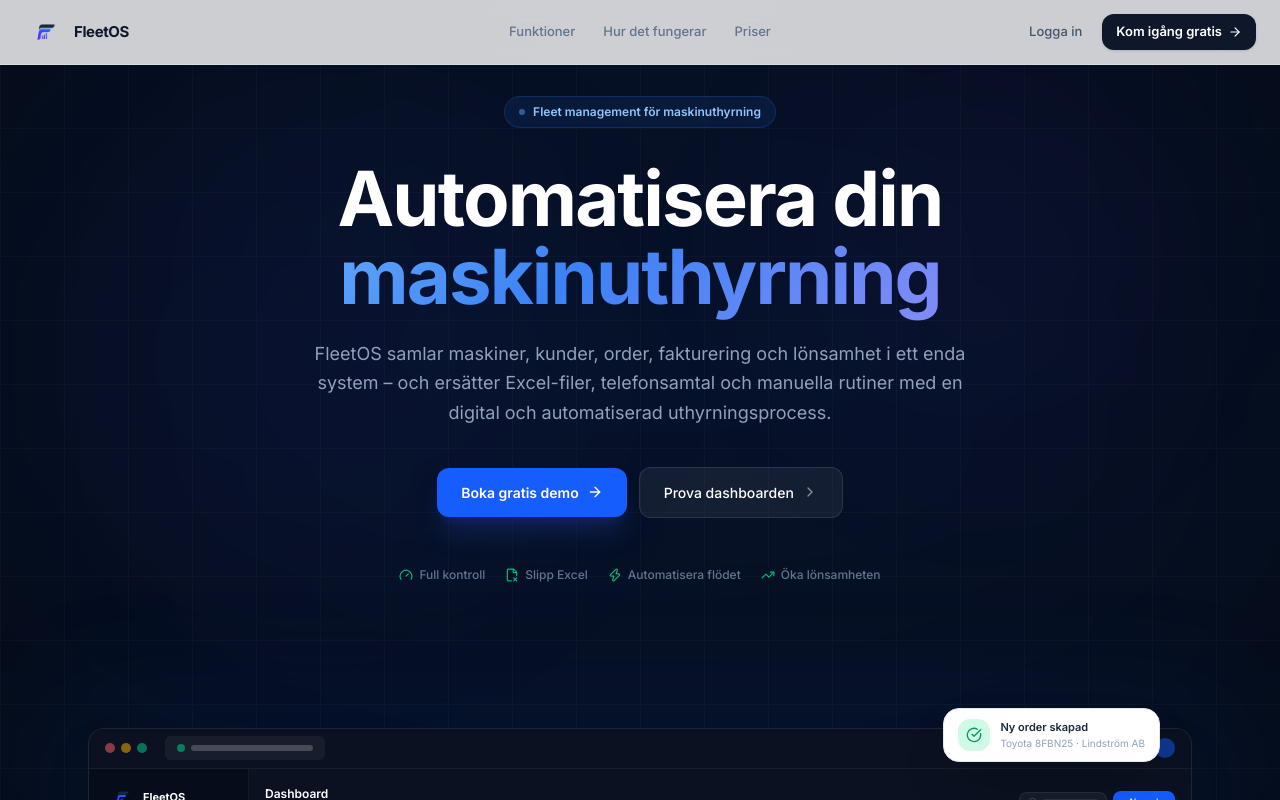
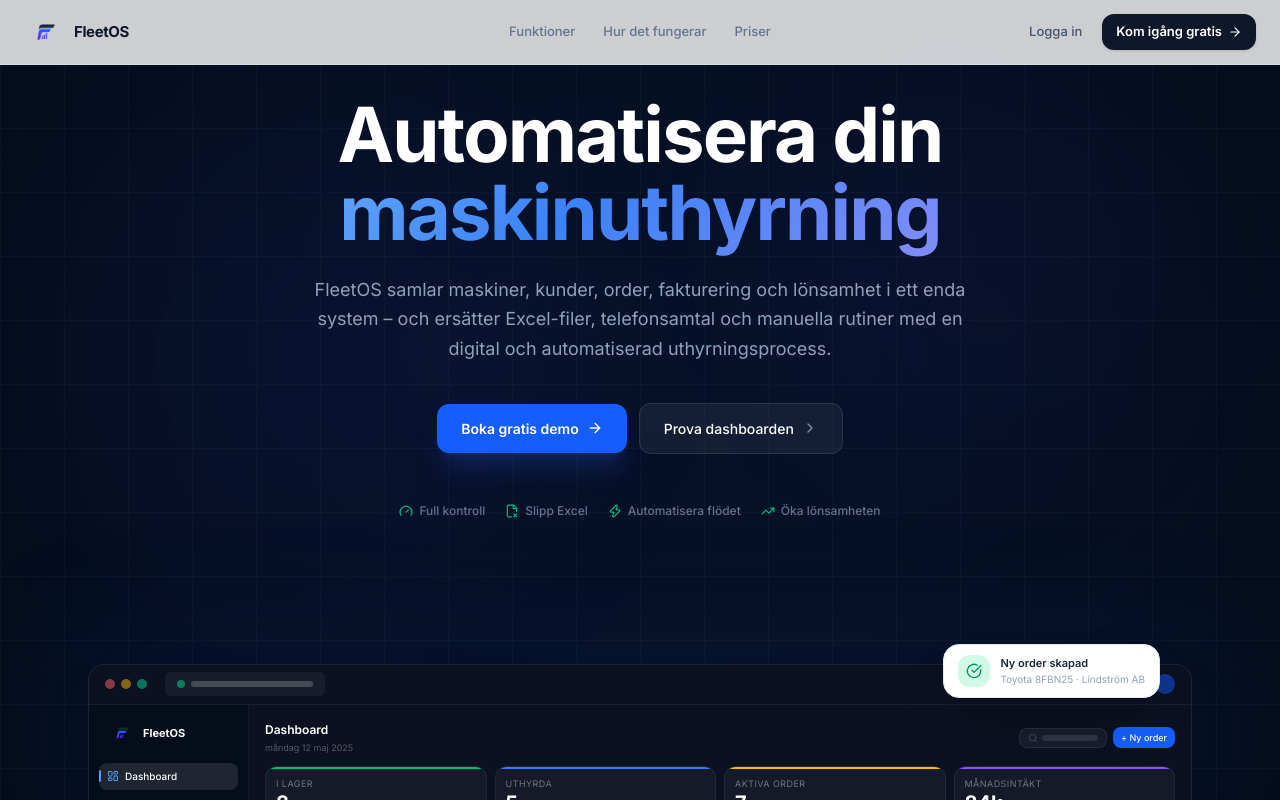
Before and after one commit to DavidWestlundcode/Fleetrent, a Next.js app: page / in a window 1280 px wide. Shown: the top 800 px of the page. Built offline with nearby package versions, Linux system fonts and the light colour scheme.

Commit message:
Startsida: ta bort Fleet management-badge

```diff
--- a/src/app/page.tsx
+++ b/src/app/page.tsx
@@ -567,10 +567,7 @@
         </div>
 
         <div className="relative max-w-5xl mx-auto px-6 text-center pb-16">
-          <div className="inline-flex items-center gap-2 px-3.5 py-1.5 bg-blue-500/10 border border-blue-500/20 rounded-full text-blue-300 text-[12px] font-semibold mb-8 backdrop-blur-sm">
-            <span className="w-1.5 h-1.5 rounded-full bg-blue-400 animate-pulse" />
-            Fleet management för maskinuthyrning
-          </div>
+
 
           <h1 className="text-[34px] sm:text-[52px] md:text-[76px] font-bold text-white leading-[1.02] tracking-[-0.025em] mb-6">
             Automatisera din{' '}
```
